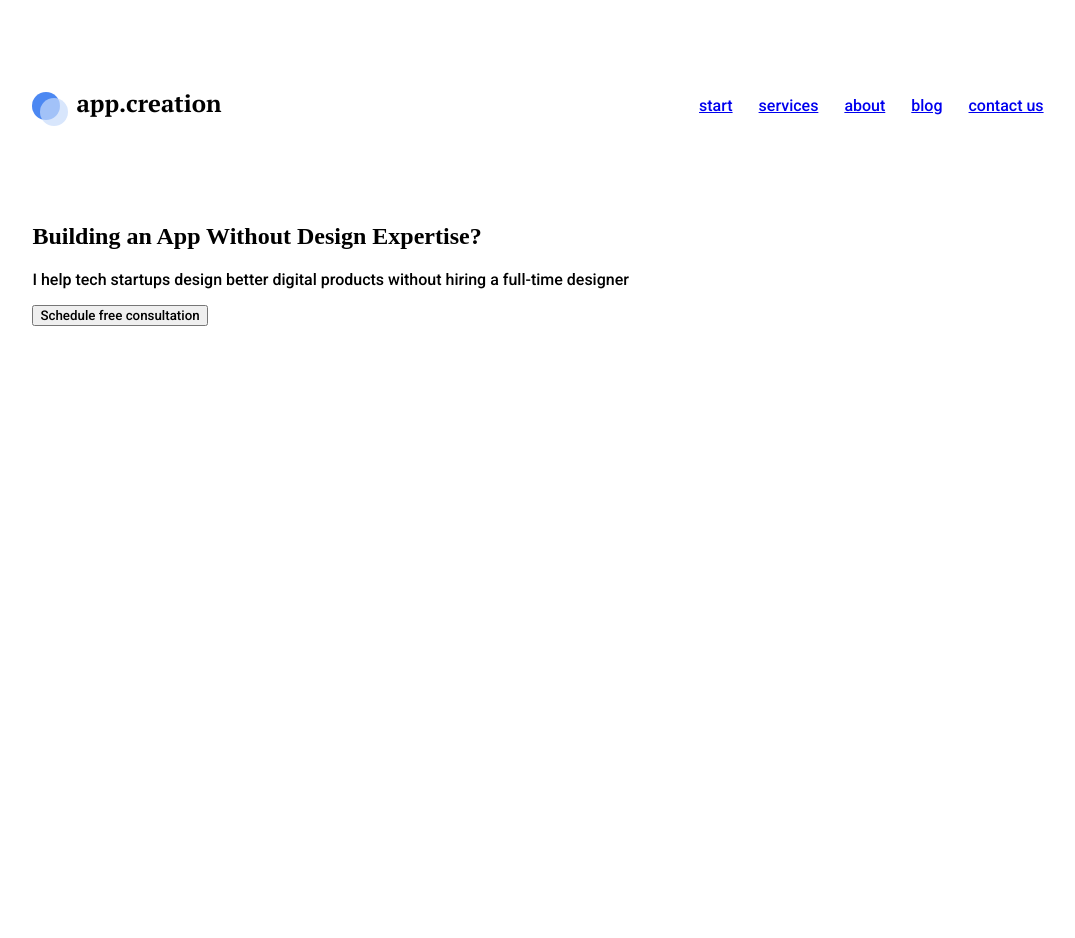
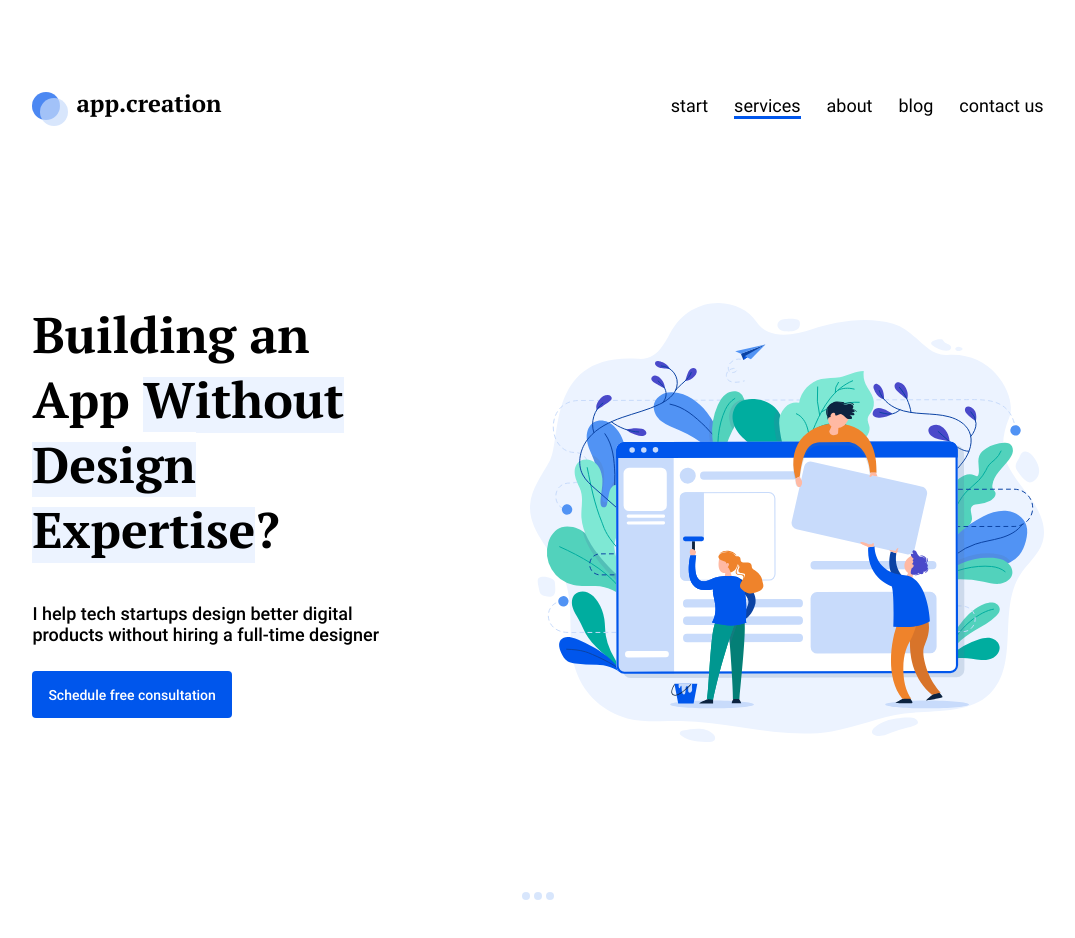
Before and after one commit to WebHeroSchool/planing_Desk, a plain HTML site: page index.html in a window 1280 px wide. Shown: the whole page, without its empty margins (102-1177 px from the left). Before the commit the page ends 800 px from the top, so only its background shows below. Drawn offline with Linux system fonts and the light colour scheme.

Commit message:
Основной контент сайта
Описание стилей для основного контента сайта

```diff
--- a/fonts.css
+++ b/fonts.css
@@ -1,4 +1,3 @@
-
 @font-face {
     font-family: 'pt_serifbold';
     src: url('fonts/ptserif-bold-webfont.woff') format('woff');
@@ -26,3 +25,104 @@
     font-weight: normal;
     font-style: normal;
 }
+@font-face {
+    font-family: 'robotoblack';
+    src: url('fonts/roboto-black-webfont.woff') format('woff');
+    font-weight: normal;
+    font-style: normal;
+
+}
+
+
+@font-face {
+    font-family: 'robotoblack_italic';
+    src: url('fonts/roboto-blackitalic-webfont.woff') format('woff');
+    font-weight: normal;
+    font-style: normal;
+
+}
+
+
+@font-face {
+    font-family: 'robotobold';
+    src: url('fonts/roboto-bold-webfont.woff') format('woff');
+    font-weight: normal;
+    font-style: normal;
+
+}
+
+@font-face {
+    font-family: 'robotobold_italic';
+    src: url('fonts/roboto-bolditalic-webfont.woff') format('woff');
+    font-weight: normal;
+    font-style: normal;
+
+}
+
+
+@font-face {
+    font-family: 'robotoitalic';
+    src: url('fonts/roboto-italic-webfont.woff') format('woff');
+    font-weight: normal;
+    font-style: normal;
+
+}
+
+
+@font-face {
+    font-family: 'robotolight';
+    src: url('fonts/roboto-light-webfont.woff') format('woff');
+    font-weight: normal;
+    font-style: normal;
+
+}
+
+
+@font-face {
+    font-family: 'robotolight_italic';
+    src: url('fonts/roboto-lightitalic-webfont.woff') format('woff');
+    font-weight: normal;
+    font-style: normal;
+
+}
+
+
+@font-face {
+    font-family: 'robotomedium';
+    src: url('fonts/roboto-medium-webfont.woff') format('woff');
+    font-weight: normal;
+    font-style: normal;
+
+}
+
+@font-face {
+    font-family: 'robotomedium_italic';
+    src: url('fonts/roboto-mediumitalic-webfont.woff') format('woff');
+    font-weight: normal;
+    font-style: normal;
+
+}
+
+@font-face {
+    font-family: 'robotoregular';
+    src: url('fonts/roboto-regular-webfont.woff') format('woff');
+    font-weight: normal;
+    font-style: normal;
+
+}
+
+@font-face {
+    font-family: 'robotothin';
+    src: url('fonts/roboto-thin-webfont.woff') format('woff');
+    font-weight: normal;
+    font-style: normal;
+
+}
+
+@font-face {
+    font-family: 'robotothin_italic';
+    src: url('fonts/roboto-thinitalic-webfont.woff') format('woff');
+    font-weight: normal;
+    font-style: normal;
+
+}
--- a/index.html
+++ b/index.html
@@ -3,7 +3,6 @@
 <head>
   <meta charset="utf-8">
   <title>Привет</title>
-  <link rel="stylesheet" href="https://fonts.googleapis.com/css2?family=Roboto:wght@500&display=swap" >
   <link rel="stylesheet" href="fonts.css">
   <link rel="stylesheet" href="styles.css">
 </head>
@@ -19,25 +18,23 @@
       app.creation</div>
       <nav class="menu">
         <a class="menu__item" href="#">start</a>
-        <a class="menu__item" href="#">services</a>
+        <a class="menu__item menu__item_active" href="#">services</a>
         <a class="menu__item" href="#">about</a>
         <a class="menu__item" href="#">blog</a>
         <a class="menu__item" href="#">contact us</a>
       </nav>
     </header>
 
-    <section class="main-section">
-      <main class="main-content">
-        <h1 class="main-content__title">Building an App Without Design Expertise?</h1>
+    <section class="main">
+        <h1 class="main__title">Building an App
+        <span class="main__title-text_highlight">Without Design Expertise</span>?</h1>
 
-        <p class="main-content__description">I help tech startups design better digital products without hiring a full-time designer</p>
+        <p class="main__subtitle">I help tech startups design better digital products without hiring a full-time designer</p>
 
-        <button class="main-content__button" type="button" name="button">Schedule free consultation</button>
-      </main>
-      <div class="image-content">
-        <img class="image-content__image" src="" alt="">
-      </div>
+        <a class="main__button" href="#">Schedule free consultation</a>
     </section>
+
+    <div class="points"></div>
   </div>
 </body>
 </html>
--- a/styles.css
+++ b/styles.css
@@ -6,13 +6,14 @@
   padding: 40px 0;
   display: flex;
   justify-content: space-between;
+  margin-bottom: 100px;
 }
 .logo, .menu{
   display: inline-block;
 }
 .logo{
     position: relative;
-    padding: 40px 0;
+    padding: 40px 0 ;
     padding-left: 44px;
     font: 24px/31px pt_serifbold, arial, helvetica, sans-seris;
     width: 190px;
@@ -42,11 +43,69 @@
     align-items: center;
 }
 .menu__item{
-    padding: 0 13px;
+    position: relative;
+    margin-right: 26px;
+    font: 18px/21px robotoregular, arial, helvetica, sans-seris;
+    color: #000;
+    text-decoration: none;
 }
 .menu__item:last-child{
-    padding-right: 0;
+    margin-right: 0;
 }
-nav, p, button{
-  font-family: 'Roboto', sans-serif;
+.menu__item::after{
+  position: absolute;
+  display: block;
+  content: "";
+  left: 0;
+  width: 0;
+  height: 3px;
+  background: #0056EC;
+  opacity: 0;
+  transition: opacity 0.5s, width: 0.5s;
+
 }
+.menu__item:hover{
+  opacity: 0.5;
+}
+.menu__item:hover:after, .menu__item_active:after{
+  opacity: 1;
+  width: 100%;
+}
+.main{
+  padding: 0 63% 100px 0;
+  background: top right no-repeat url(img/mainImg.svg);
+}
+.main__title{
+  margin: 0 0 40px 0;
+  font:  50px/65px pt_serifbold, arial, helvetica, sans-seris;
+}
+.main__subtitle{
+  margin: 0 0 41px 0;
+  font: 18px/21px robotomedium, arial, helvetica, sans-seris;
+}
+.main__button{
+  display: inline-blok;
+  font: 14px/16px robotomedium, arial, helvetica, sans-seris;
+  color: #fff;
+  background: #0056EC;
+  padding: 14px 16px;
+  text-decoration: none;
+  border-radius: 4px;
+  transition: opacity .5s;
+}
+.main__button:hover{
+  opacity: .5;
+}
+.main__title-text_highlight{
+  background: linear-gradient(180deg,rgba(255,255,255,1) 15%, #ECF3FF 15%)
+
+}
+
+.points{
+  width: 32px;
+  height: 8px;
+  margin: 0 auto;
+  margin-top: 88px;
+  margin-bottom: 38px;
+  background: url(img/points.svg);
+}
```
Also changed, not shown: fonts/roboto-black-webfont.woff (added), fonts/roboto-blackitalic-webfont.woff (added), fonts/roboto-bold-webfont.woff (added), fonts/roboto-bolditalic-webfont.woff (added), fonts/roboto-italic-webfont.woff (added), fonts/roboto-light-webfont.woff (added), fonts/roboto-lightitalic-webfont.woff (added), fonts/roboto-medium-webfont.woff (added), fonts/roboto-mediumitalic-webfont.woff (added), fonts/roboto-regular-webfont.woff (added), fonts/roboto-thin-webfont.woff (added), fonts/roboto-thinitalic-webfont.woff (added), img/mainImg.svg (added), img/points.svg (added).
